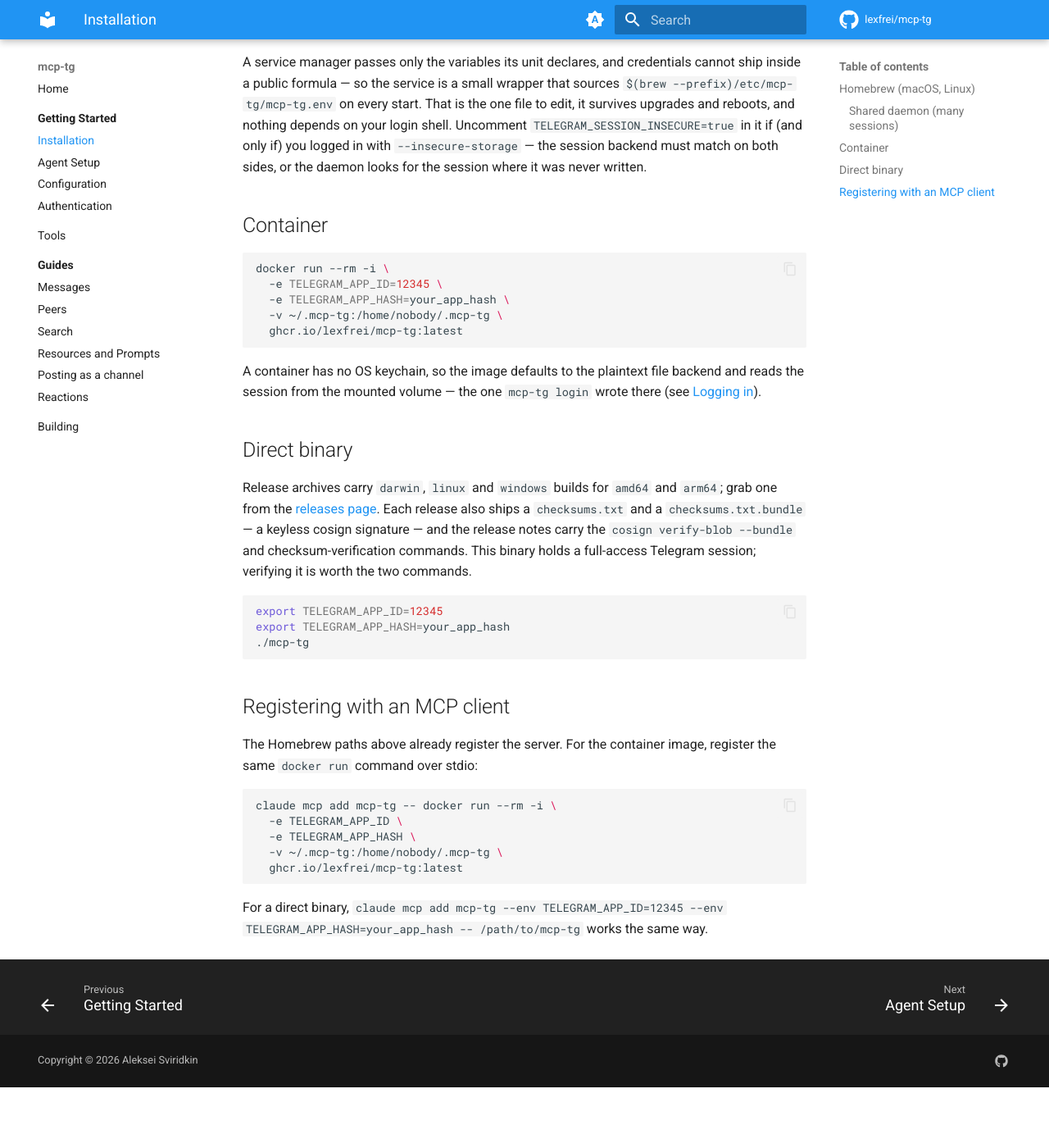
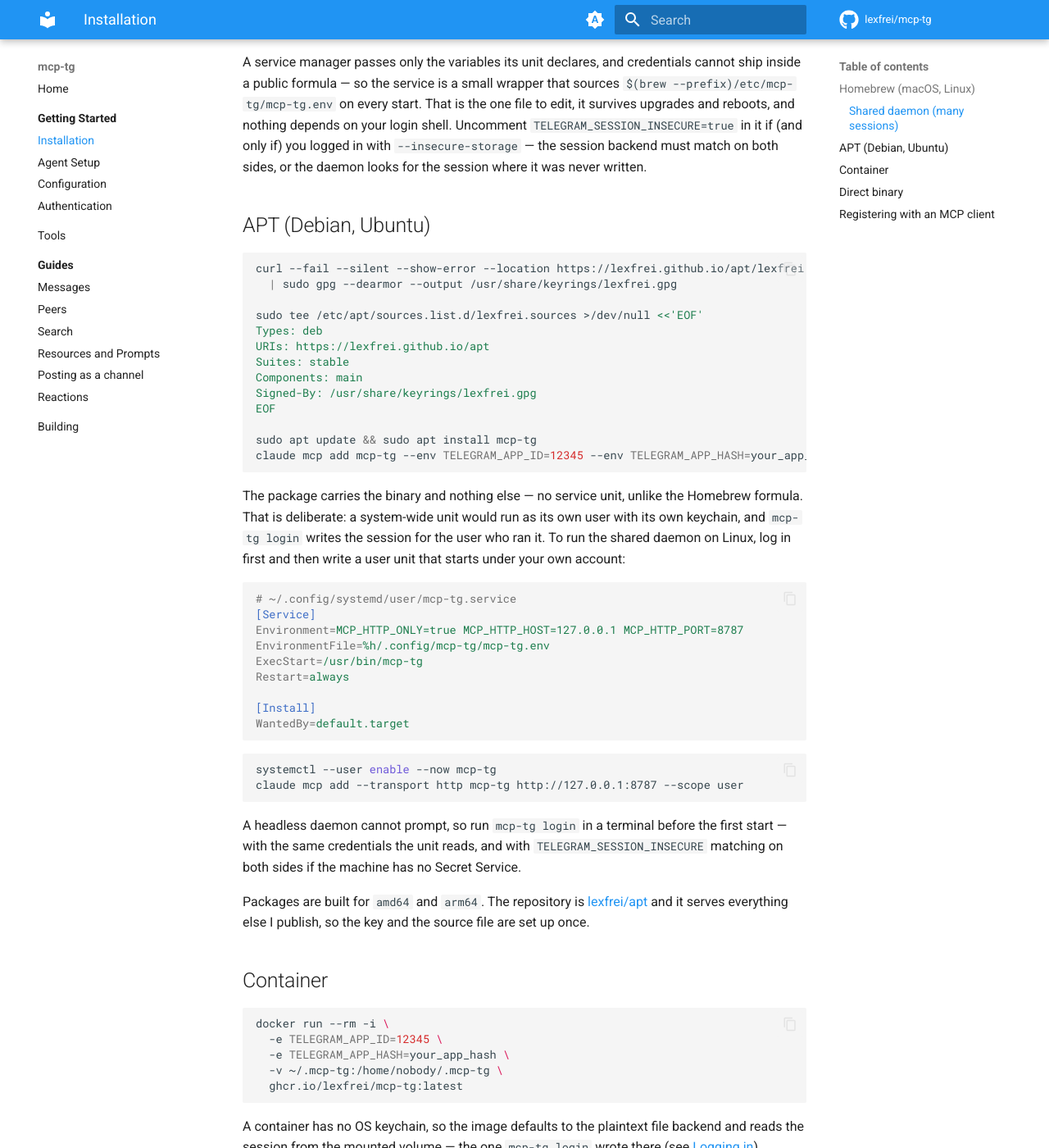
Before and after one commit to lexfrei/mcp-tg, an MkDocs documentation site: the page built from docs/getting-started/installation.md, in a window 1280 px wide and 1400 px high, scrolled down 1068 px. Shown: the whole window at 82% size. Built offline with MkDocs 1.6.1 and Material for MkDocs 9.7.7, drawn with Linux system fonts in a browser that asks for light colours; comment, search, counter and statistics services are not loaded; before the commit the page ends 2394 px from its top, so only the background shows below that.

Commit message:
build: ship deb packages
nfpms turns the existing linux builds into .deb, so the binary can be
installed from an apt repository instead of unpacking an archive by hand.

The package carries the binary alone, with no service unit: a system-wide
unit runs under its own user and reads its own keychain, while the session
belongs to whoever ran the login. The docs show a user unit instead.

Assisted-by: LLM
Signed-off-by: Aleksei Sviridkin <f@lex.la>

````diff
--- a/docs/getting-started/installation.md
+++ b/docs/getting-started/installation.md
@@ -35,6 +35,47 @@ Do not reach for `sudo brew services start`: that installs a LaunchDaemon, which
 
 A service manager passes only the variables its unit declares, and credentials cannot ship inside a public formula — so the service is a small wrapper that sources `$(brew --prefix)/etc/mcp-tg/mcp-tg.env` on every start. That is the one file to edit, it survives upgrades and reboots, and nothing depends on your login shell. Uncomment `TELEGRAM_SESSION_INSECURE=true` in it if (and only if) you logged in with `--insecure-storage` — the session backend must match on both sides, or the daemon looks for the session where it was never written.
 
+## APT (Debian, Ubuntu)
+
+```bash
+curl --fail --silent --show-error --location https://lexfrei.github.io/apt/lexfrei.asc \
+  | sudo gpg --dearmor --output /usr/share/keyrings/lexfrei.gpg
+
+sudo tee /etc/apt/sources.list.d/lexfrei.sources >/dev/null <<'EOF'
+Types: deb
+URIs: https://lexfrei.github.io/apt
+Suites: stable
+Components: main
+Signed-By: /usr/share/keyrings/lexfrei.gpg
+EOF
+
+sudo apt update && sudo apt install mcp-tg
+claude mcp add mcp-tg --env TELEGRAM_APP_ID=12345 --env TELEGRAM_APP_HASH=your_app_hash -- mcp-tg
+```
+
+The package carries the binary and nothing else — no service unit, unlike the Homebrew formula. That is deliberate: a system-wide unit would run as its own user with its own keychain, and `mcp-tg login` writes the session for the user who ran it. To run the shared daemon on Linux, log in first and then write a user unit that starts under your own account:
+
+```ini
+# ~/.config/systemd/user/mcp-tg.service
+[Service]
+Environment=MCP_HTTP_ONLY=true MCP_HTTP_HOST=127.0.0.1 MCP_HTTP_PORT=8787
+EnvironmentFile=%h/.config/mcp-tg/mcp-tg.env
+ExecStart=/usr/bin/mcp-tg
+Restart=always
+
+[Install]
+WantedBy=default.target
+```
+
+```bash
+systemctl --user enable --now mcp-tg
+claude mcp add --transport http mcp-tg http://127.0.0.1:8787 --scope user
+```
+
+A headless daemon cannot prompt, so run `mcp-tg login` in a terminal before the first start — with the same credentials the unit reads, and with `TELEGRAM_SESSION_INSECURE` matching on both sides if the machine has no Secret Service.
+
+Packages are built for `amd64` and `arm64`. The repository is [lexfrei/apt](https://github.com/lexfrei/apt) and it serves everything else I publish, so the key and the source file are set up once.
+
 ## Container
 
 ```bash
````
Also changed, not shown: .goreleaser.yaml (+17 -0 lines), README.md (+17 -0 lines).
